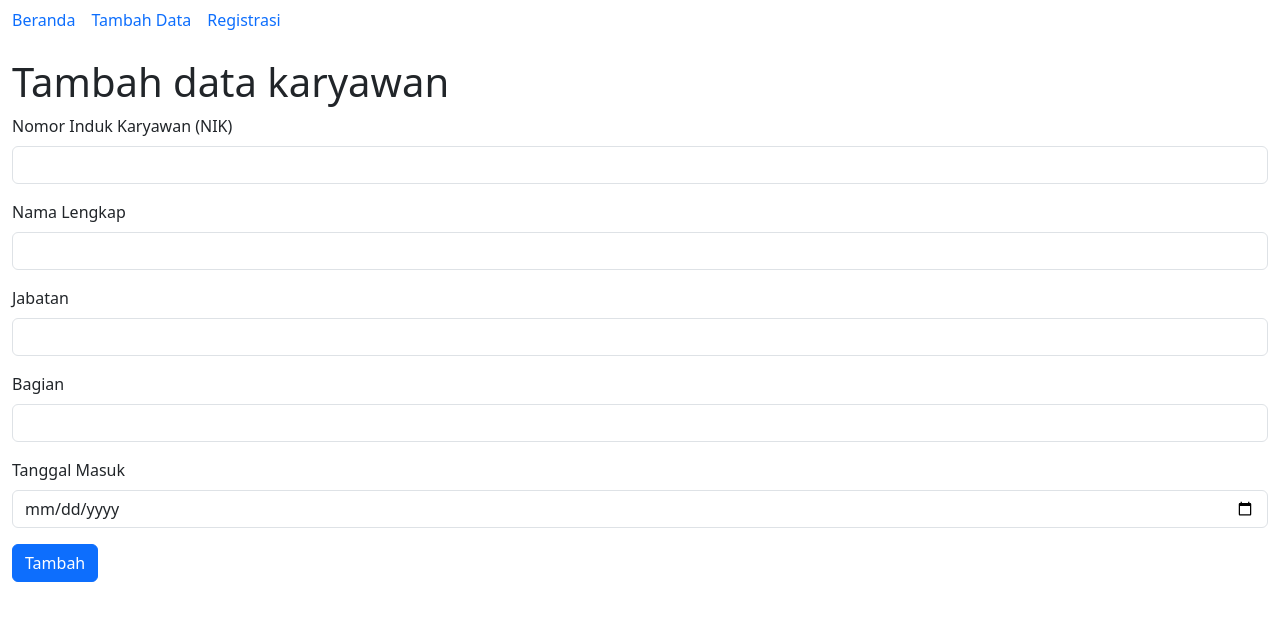
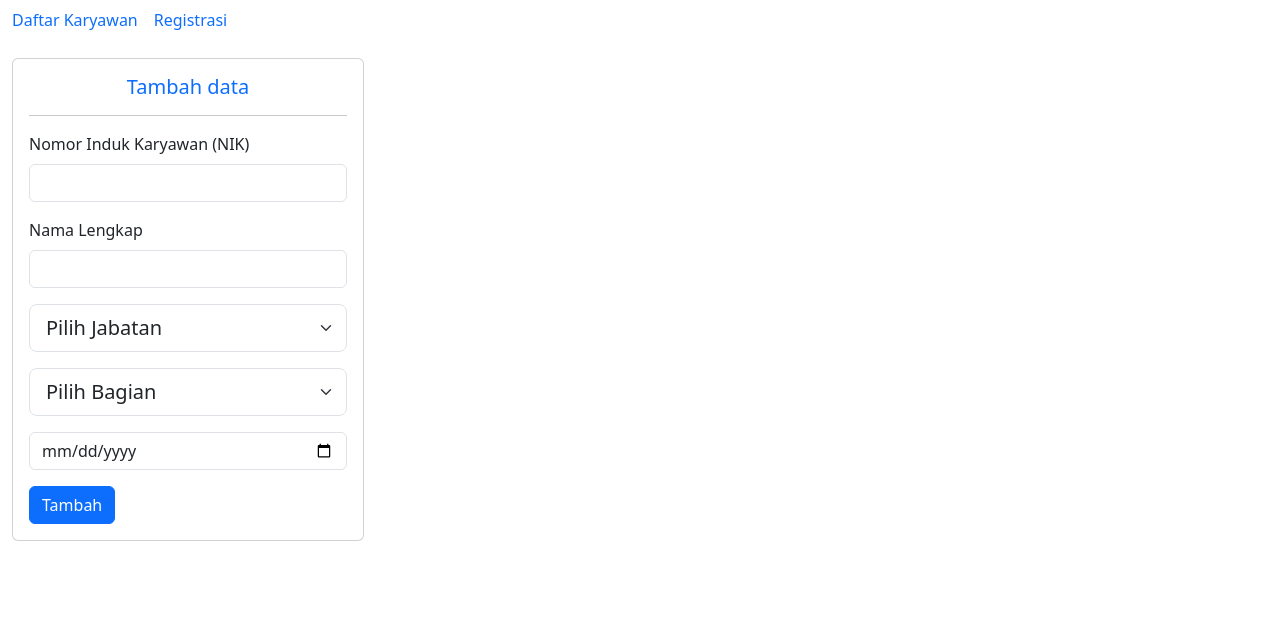
Before and after one commit to rizalsih/testing-implementasi-sistem, a PHP site: page /tambah.php in a window 1280 px wide. Shown: the top 621 px of the page. Run offline with PHP 8.4, Linux system fonts and the light colour scheme; the visitor is signed in with stand-in values (Sample User, id 1); data that the repository does not hold is empty.

Commit message:
Add files via upload
update validasi

```diff
--- a/kelompok-6/fungsi.php
+++ b/kelompok-6/fungsi.php
@@ -26,6 +26,7 @@ function tambah($data)
     global $conn;
 
     // masuk dulu ke fungsi ini >>> htmlspecialchars
+    $id = ($data["id"]);
     $nik = htmlspecialchars($data["nik"]);
     $nama = htmlspecialchars($data["nama"]);
     $jabatan = htmlspecialchars($data["jabatan"]);
@@ -55,7 +56,7 @@ function ubah($data)
     global $conn;
 
     // masuk dulu ke fungsi ini >>> htmlspecialchars
-    $id = $data["id"];
+    $id = ($data["id"]);
     $nik = htmlspecialchars($data["nik"]);
     $nama = htmlspecialchars($data["nama"]);
     $jabatan = htmlspecialchars($data["jabatan"]);
--- a/kelompok-6/tambah.php
+++ b/kelompok-6/tambah.php
@@ -54,10 +54,7 @@ if (isset($_POST["submit"])) {
 
     <ul class="nav nav-underline">
         <li class="nav-item">
-            <a class="nav-link" aria-current="page" href="index.php">Beranda</a>
-        </li>
-        <li class="nav-item">
-            <a class="nav-link" href="tambah.php">Tambah Data</a>
+            <a class="nav-link" aria-current="page" href="index.php">Daftar Karyawan</a>
         </li>
         <li class="nav-item">
             <a class="nav-link" href="registrasi.php">Registrasi</a>
@@ -66,36 +63,57 @@ if (isset($_POST["submit"])) {
 
     <div class="mb-3"></div>
 
-    <h1>Tambah data karyawan</h1>
+    <div class="card" style="width: 22rem;">
+        <div class="card-body">
+            <h5 class="card-title text-primary text-center">Tambah data</h5>
+            <hr>
 
             <form action="" method="post">
 
-        <div>
+                <input type="hidden" name="id">
+
                 <div class="mb-3">
                     <label for="nik" class="form-label">Nomor Induk Karyawan (NIK)</label>
-                <input class="form-control" type="text" name="nik" id="nik" required>
+                    <input class="form-control" type="text" name="nik" id="nik" pattern="[0-9]{7}" title="Data harus diisi angka, dan 7 karakter" required>
                 </div>
                 <div class="mb-3">
                     <label for="nama" class="form-label">Nama Lengkap</label>
-                <input class="form-control" type="text" name="nama" id="nama" required>
+                    <input class="form-control" type="text" name="nama" id="nik" pattern="[A-Z ]{1,25}" title="Data hanya bisa diisi huruf besar mks. 1-25 karakter" required>
                 </div>
                 <div class="mb-3">
-                <label for="jabatan" class="form-label">Jabatan</label>
-                <input class="form-control" type="text" name="jabatan" id="jabatan" required>
+                    <select name="jabatan" class="form-select form-select-lg mb-3" required>
+                        <option selected disabled>Pilih Jabatan</option>
+                        <option value="Manager">Manager</option>
+                        <option value="Koordinator">Koordinator</option>
+                        <option value="Supervisor">Supervisor</option>
+                        <option value="Staff">Staff</option>
+                        <option value="Non Jabatan">Non Jabatan</option>
+                    </select>
                 </div>
                 <div class="mb-3">
-                <label for="bag" class="form-label">Bagian</label>
-                <input class="form-control" type="text" name="bag" id="bag" required>
+                    <select name="bag" class="form-select form-select-lg mb-3" required>
+                        <option selected disabled>Pilih Bagian</option>
+                        <option value="Management">Management</option>
+                        <option value="Accounting">Accounting</option>
+                        <option value="Marketing">Marketing</option>
+                        <option value="Administrasi">Administrasi</option>
+                        <option value="Research and Development">Research and Development</option>
+                        <option value="Maintenance">Maintenance</option>
+                        <option value="Warehouse">Warehouse</option>
+                        <option value="Produksi">Produksi</option>
+                        <option value="PPIC">PPIC</option>
+                        <option value="Office Boy">Office Boy</option>
                 </div>
                 <div class="mb-3">
                     <label for="tglmasuk" class="form-label">Tanggal Masuk</label>
                     <input class="form-control" type="date" name="tglmasuk" id="tglmasuk" value="<?= $karyawan["tglmasuk"]; ?>" required>
                 </div>
-            <div class="mb-3">
+                <div>
                     <button class="btn btn-primary" type="submit" name="submit">Tambah</button>
                 </div>
+
+            </form>
         </div>
-    </form>
 </body>
 
 </html>
```
Also changed, not shown: kelompok-6/index.php (+7 -8 lines), kelompok-6/login.php (+12 -6 lines), kelompok-6/registrasi.php (+12 -9 lines), kelompok-6/ubah.php (+27 -8 lines), kelompok-6/hapus.php (line endings or trailing spaces). Lines whose indentation alone changed are shown as unchanged.
